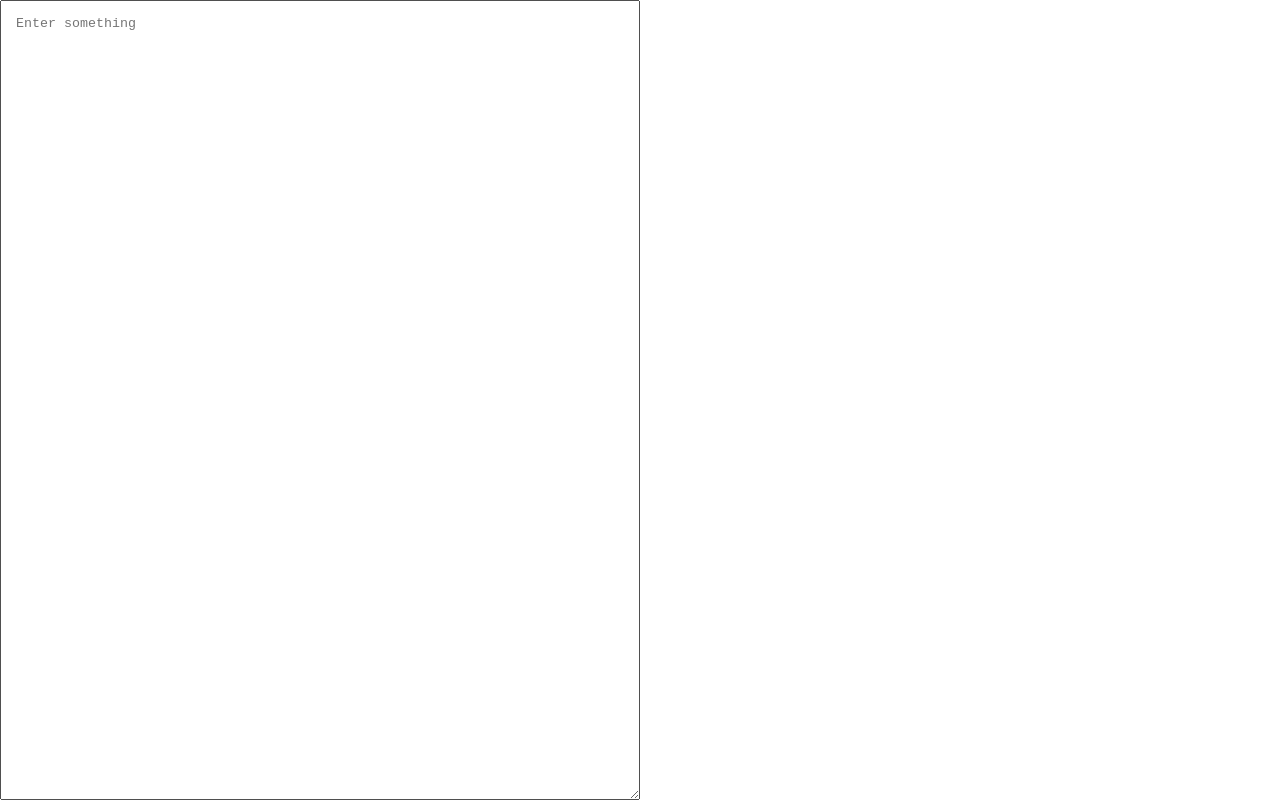
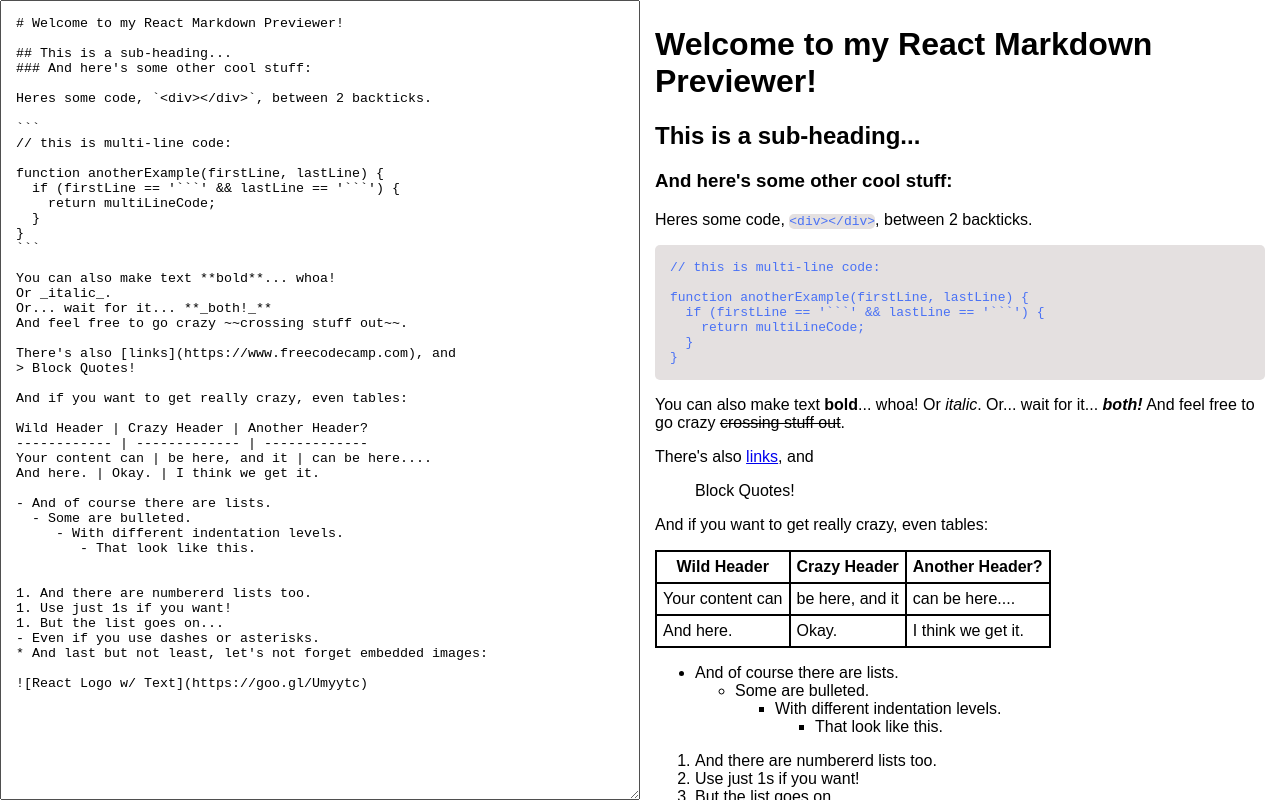
Before and after one commit to Oyelowo/markdown_previewer, a React (Create React App) app: page / in a window 1280 px wide. Built offline with nearby package versions, Linux system fonts and the light colour scheme.

Commit message:
sample text for default value added

```diff
--- a/public/index.html
+++ b/public/index.html
@@ -10,7 +10,7 @@
     -->
     <link rel="manifest" href="%PUBLIC_URL%/manifest.json">
     <link rel="shortcut icon" href="%PUBLIC_URL%/favicon.ico">
-    <!-- <script src="https://gitcdn.link/repo/freeCodeCamp/testable-projects-fcc/master/build/bundle.js"></script> -->
+    <script src="https://gitcdn.link/repo/freeCodeCamp/testable-projects-fcc/master/build/bundle.js"></script>
     <!-- <script src="https://cdn.jsdelivr.net/npm/marked/marked.min.js"></script> -->
     <!--
       Notice the use of %PUBLIC_URL% in the tags above.
--- a/src/App.jsx
+++ b/src/App.jsx
@@ -1,12 +1,13 @@
 import React, {Component} from 'react';
 import './App.css';
 import Editor from './component/Editor/Editor';
-import Previewer from './component/Previewer/Previewer';
+import Preview from './component/Preview/Preview';
 import marked from 'marked';
+import { sampleText } from './SampleText';
 
 class App extends Component {
   state = {
-    markdownInput: ''
+    markdownInput: sampleText
   }
 
   onChangeHandler = (event) => {
@@ -16,8 +17,8 @@
   render() {
     return (
       <div className="App">
-        <Editor value={this.state.markdownInput} onChange={this.onChangeHandler}/>
-        <Previewer className='height' output={marked(this.state.markdownInput)}  />
+        <Editor id='editor' value={this.state.markdownInput} onChange={this.onChangeHandler}/>
+        <Preview className='height' id='preview' output={marked(this.state.markdownInput)}  />
       </div>
     );
   }
--- /dev/null
+++ b/src/SampleText.jsx
@@ -0,0 +1,47 @@
+export const sampleText =
+`# Welcome to my React Markdown Previewer!
+
+## This is a sub-heading...
+### And here's some other cool stuff:
+
+Heres some code, \`<div></div>\`, between 2 backticks.
+
+\`\`\`
+// this is multi-line code:
+
+function anotherExample(firstLine, lastLine) {
+  if (firstLine == '\`\`\`' && lastLine == '\`\`\`') {
+    return multiLineCode;
+  }
+}
+\`\`\`
+
+You can also make text **bold**... whoa!
+Or _italic_.
+Or... wait for it... **_both!_**
+And feel free to go crazy ~~crossing stuff out~~.
+
+There's also [links](https://www.freecodecamp.com), and
+> Block Quotes!
+
+And if you want to get really crazy, even tables:
+
+Wild Header | Crazy Header | Another Header?
+------------ | ------------- | -------------
+Your content can | be here, and it | can be here....
+And here. | Okay. | I think we get it.
+
+- And of course there are lists.
+  - Some are bulleted.
+     - With different indentation levels.
+        - That look like this.
+
+
+1. And there are numbererd lists too.
+1. Use just 1s if you want!
+1. But the list goes on...
+- Even if you use dashes or asterisks.
+* And last but not least, let's not forget embedded images:
+
+![React Logo w/ Text](https://goo.gl/Umyytc)
+`
--- a/src/component/Previewer/Previewer.css
+++ b/src/component/Preview/Preview.css
@@ -1,4 +1,4 @@
-.Previewer {
+.Preview {
     padding: 5px 15px;
     width: 50vw;
     max-height: 100vh;
--- /dev/null
+++ b/src/component/Preview/Preview.jsx
@@ -0,0 +1,11 @@
+import React from 'react';
+import './Preview.css';
+
+const preview = (props) => {
+    return (
+        <div className='Preview' id='preview' dangerouslySetInnerHTML={{__html: props.output}}>
+        </div>
+    )
+}
+
+export default preview;
--- a/src/component/Previewer/Previewer.jsx
+++ /dev/null
@@ -1,11 +0,0 @@
-import React from 'react';
-import './Previewer.css';
-
-const previewer = (props) => {
-    return (
-        <div className='Previewer' id='preview' dangerouslySetInnerHTML={{__html: props.output}}>
-        </div>
-    )
-}
-
-export default previewer;
```
